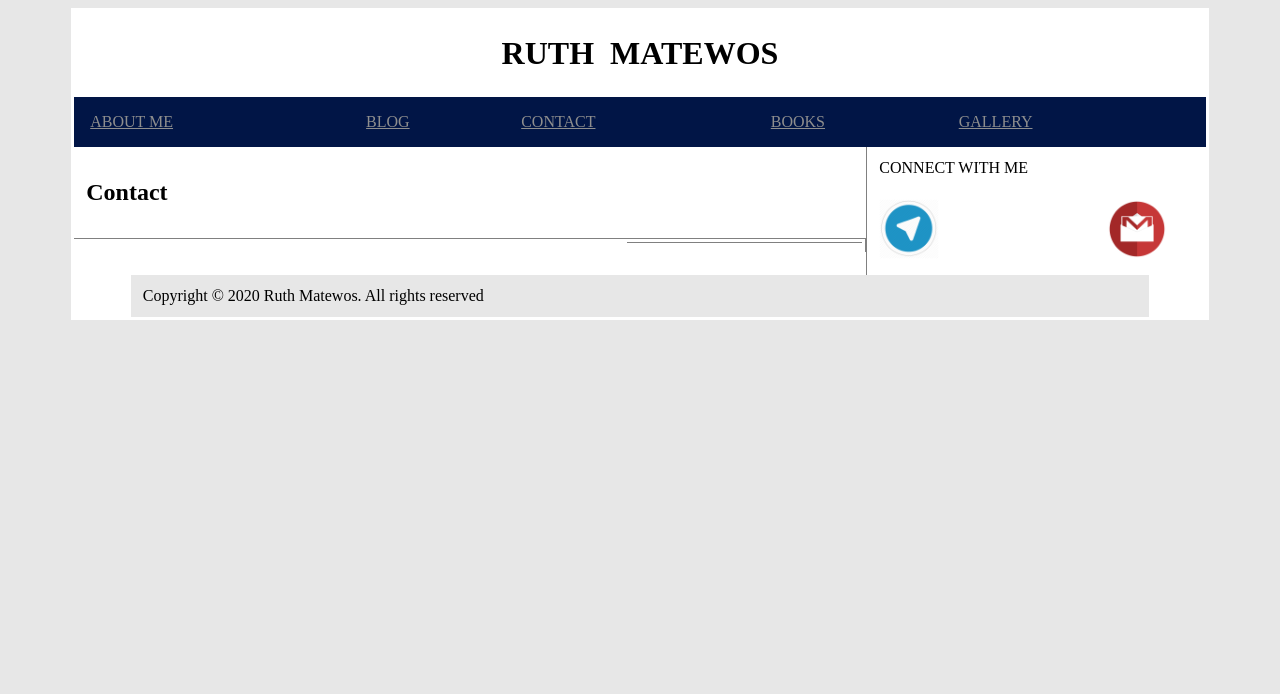
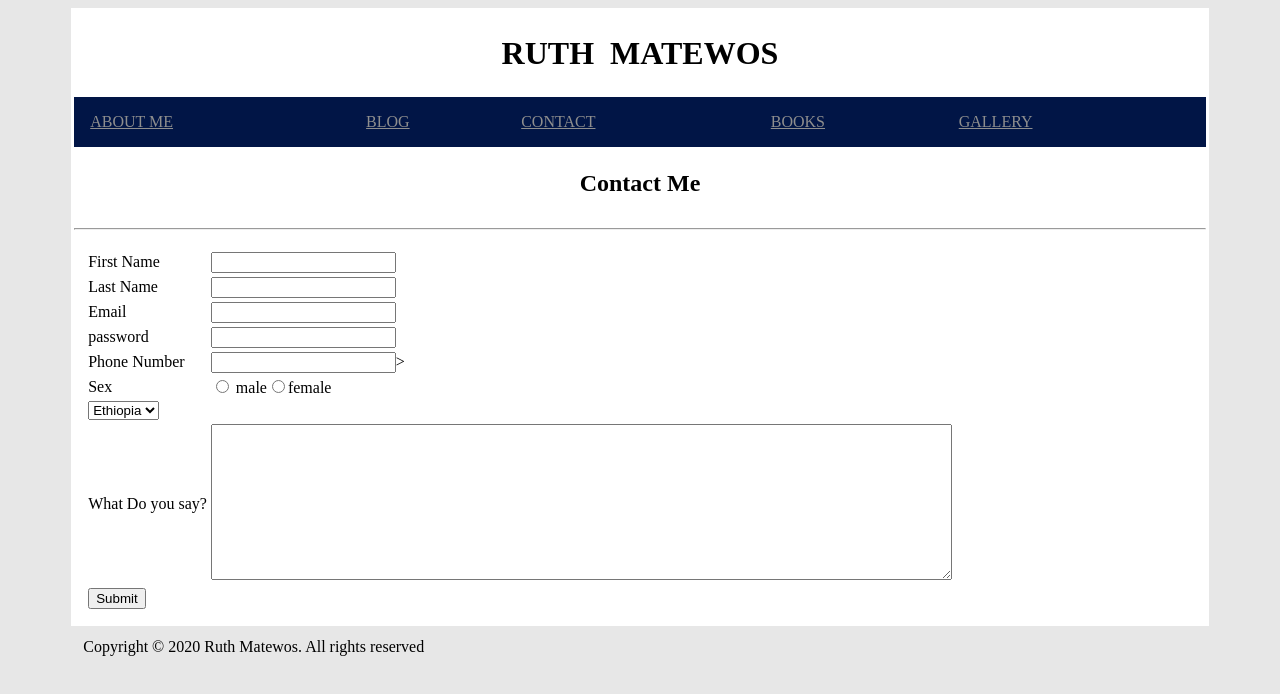
Before and after one commit to ruthmathew/MyPersonalWeb, a plain HTML site: page contact.html in a window 1280 px wide. Drawn offline with Linux system fonts and the light colour scheme.

Commit message:
first version of contact page

```diff
--- a/contact.html
+++ b/contact.html
@@ -25,12 +25,69 @@
                     </tr>
                 </table>
 
-                <table align="left"  cellpadding="10px" width="70%" frame="below">
+                <table align="center" >
                     <tr>
-                        <td> <h2> Contact</h2></td>
+                        <td> <h2> Contact Me</h2></td>
                     </tr>
                 </table>
-                <table align="right" width="30%" cellpadding="10px" frame="lhs" >
+                <hr>
+                <table cellspacing="10">
+                    <tr>
+                        <td>
+                            <form action="mailto:se.ruth.matewos@gmail.com" enctype="utf-8 me" method="POST">
+                            <table>
+                                <tr>
+                                    <td> <label for="fname"> First Name</label></td>
+                                    <td> <input type="text" cols="20" pattern="[A-Za-z]{1,10}" title="only Alphabets allowed"></td>
+
+                                </tr>
+                                <tr>
+                                    <td> <label for="lname"> Last Name</label></td>
+                                    <td> <input type="text" pattern="[A-Za-z]{1,10}" title="only Alphabets allowed"></td>
+                                </tr>
+                                <tr>
+                                    <td> <label for= "email"> Email</label></td>
+                                    <td> <input type="email"></td>
+                                </tr>
+                                <tr>
+                                    <td> <label for= "password"> password</label></td>
+                                    <td> <input type="password" pattern="[A-Za-z/d]{8,15}" title="a password must include number, symbol, albhabet and be greater than 8 character" required></td>
+                                </tr>
+                                <tr>
+                                    <td> <label for= "PhoneNumber"> Phone Number</label></td>
+                                    <td> <input type="tel" pattern="[d]{10-12}" title=" 10 upto 12 digit numbers only">></td>
+                                </tr>
+                                <tr>
+                                    <td> <label for= "sex"> Sex</label></td>
+                                    <td><input type="radio" name="radio" id="radio"/> male<input type="radio" name="radio" id="radio"/>female</td>
+
+                                </tr>
+                                <tr>
+                                    <td> <select name="Country" id="country">
+                                        <option values="As"> Ethiopia</option>
+                                        <option value="Af"> England</option>
+                                        <option value="Af"> Korea</option>
+                                        <option value="Af"> Canada</option>
+
+                                    </select>
+                                    </td>
+                                </tr>
+                                <tr>
+                                    <td> <label for="detail"> What Do you say?</label></td>
+                                    <td> <textarea type="text" name="details" id="details" cols="90" rows="10">
+                                    </textarea></td>
+                                </tr>
+                                <tr>
+                                    <td> <button >Submit</button></td>
+                                </tr>
+                            </table>
+                            </form>
+                        </td>
+                    </tr>
+                </table>
+
+
+                <!-- <table align="right" width="30%" cellpadding="10px" frame="lhs" >
                     <tr> <td> CONNECT WITH ME</td></tr>
                     <tr>
                         <td><a href="https://web.telegram.org/#/login"><img src="./image/telegram.png" width="60px height= 60px"></a></td>
@@ -49,7 +106,7 @@
                     <tr>
                         <td></td>
                     </tr>
-                </table>
+                </table> -->
             </td>
         </tr>
     </table>
```
